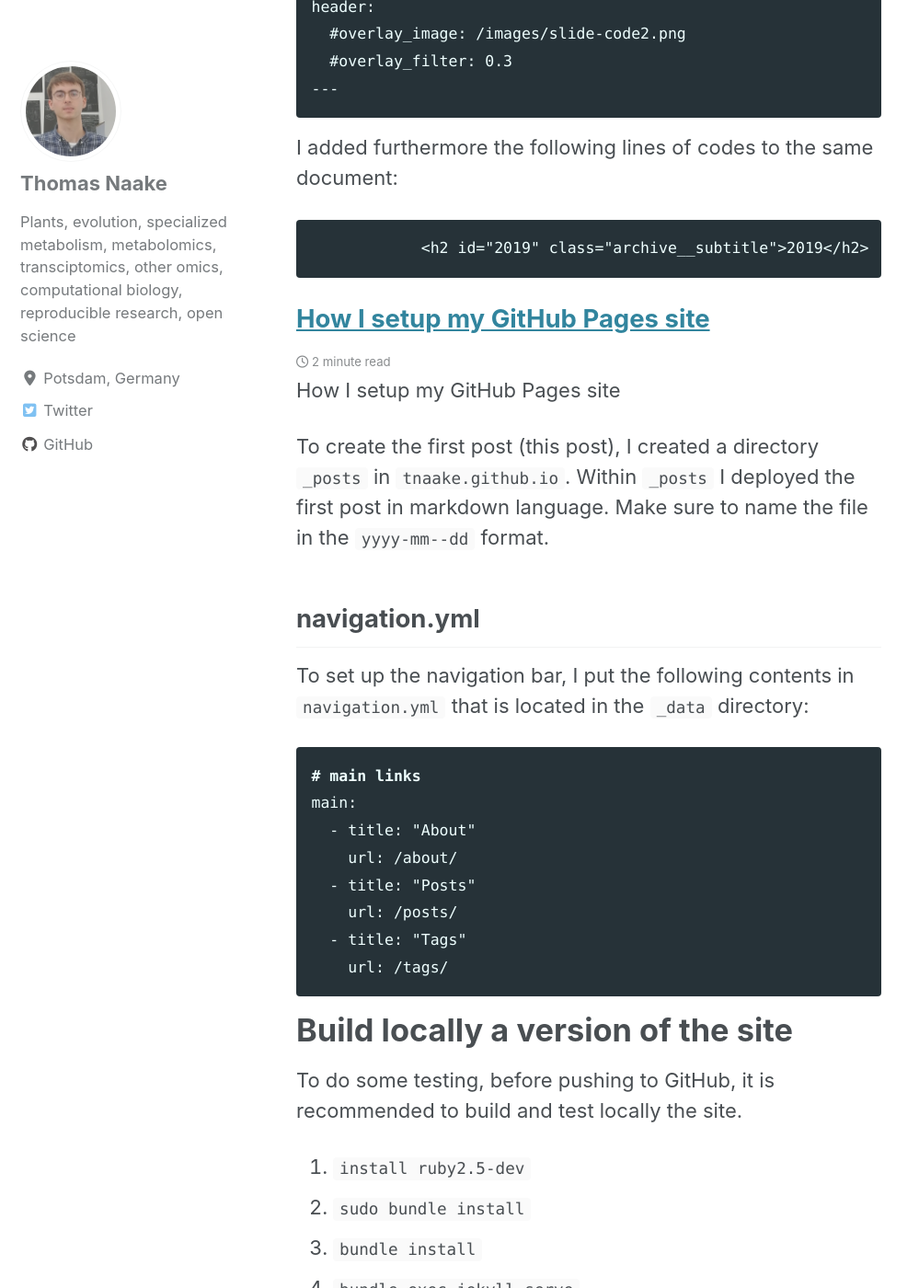
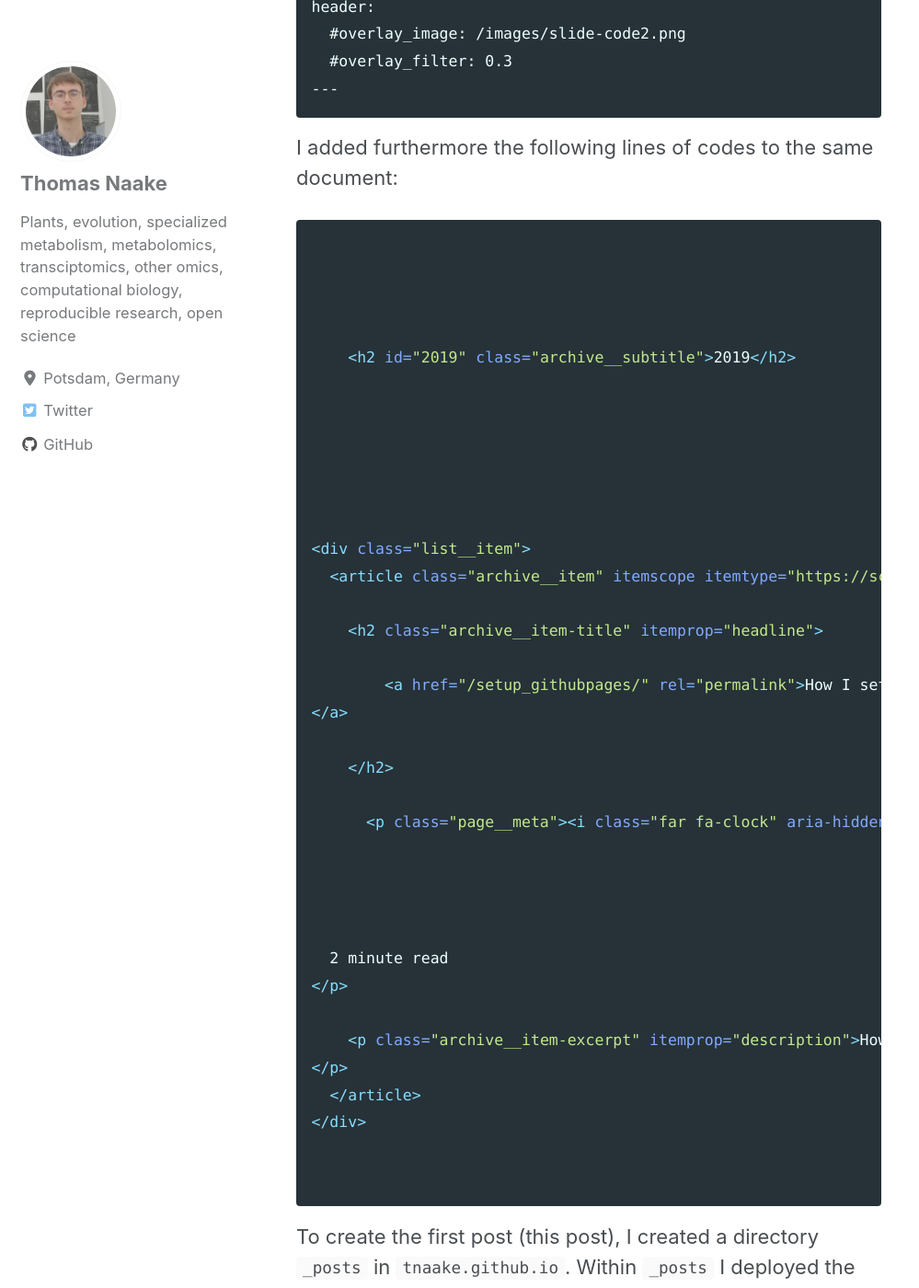
Before and after one commit to tnaake/tnaake.github.io, a Jekyll site: the page built from _posts/2019-09-19-setup_githubpages.md, in a window 1280 px wide and 1400 px high, scrolled down 3903 px. Shown: the whole window at 92% size, without its empty margins (0-999 px from the left). Built offline with Jekyll 4.4.1, drawn with Linux system fonts in a browser that asks for light colours; cached includes are drawn as plain includes; nearby versions of some CDN libraries; comment, search, counter and statistics services are not loaded.

Commit message:
add fenced code blocks with html

```diff
--- a/_posts/2019-09-19-setup_githubpages.md
+++ b/_posts/2019-09-19-setup_githubpages.md
@@ -117,16 +117,17 @@
 
 I added furthermore the following lines of codes to the same document:
 
-        {% capture written_year %}'None'{% endcapture %}
-        {% for post in site.posts %}
-            {% capture year %}{{ post.date | date: '%Y' }}{% endcapture %}
-            {% if year != written_year %}
-                <h2 id="{{ year | slugify }}" class="archive__subtitle">{{ year }}</h2>
-                {% capture written_year %}{{ year }}{% endcapture %}
-            {% endif %}
-            {% include archive-single.html %}
-        {% endfor %}
-
+~~~ html
+{% capture written_year %}'None'{% endcapture %}
+{% for post in site.posts %}
+  {% capture year %}{{ post.date | date: '%Y' }}{% endcapture %}
+  {% if year != written_year %}
+    <h2 id="{{ year | slugify }}" class="archive__subtitle">{{ year }}</h2>
+    {% capture written_year %}{{ year }}{% endcapture %}
+  {% endif %}
+  {% include archive-single.html %}
+{% endfor %}
+~~~
 
 
 To create the first post (this post), I created a directory `_posts` in
```
